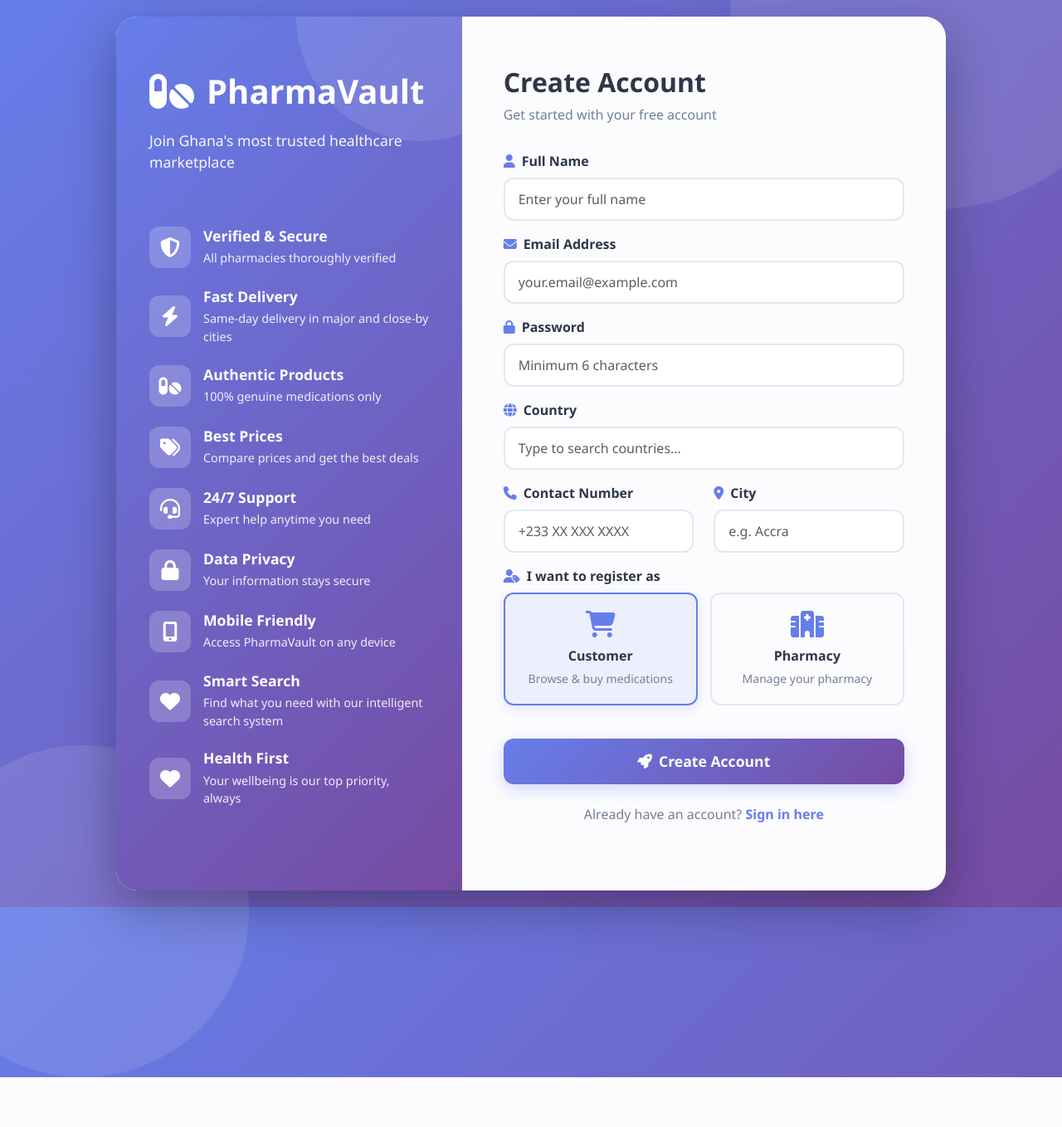
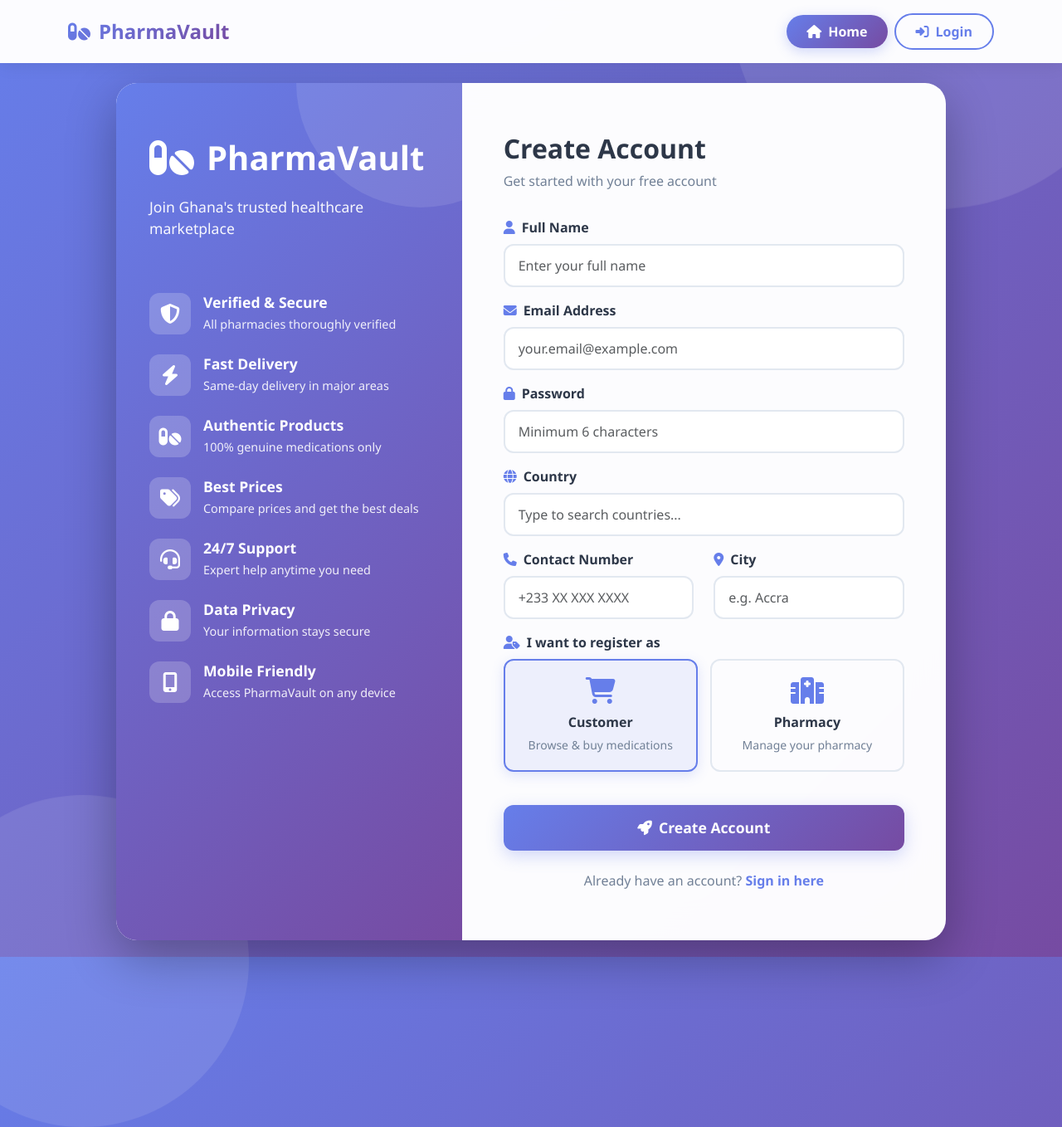
Before and after one commit to Rose-Alice18/E-commerce_lab, a PHP site: page /login/register.php in a window 1280 px wide; the page is wider, and only the part inside the window is pictured. Shown: that part at 83% size. Before the commit the page ends 1298 px from the top of that part, so only its background shows below. Run offline with PHP 8.4, Linux system fonts and the light colour scheme; some libraries are stand-ins or nearby versions.

Commit message:
register refined

```diff
--- a/login/register.php
+++ b/login/register.php
@@ -26,9 +26,83 @@
             display: flex;
             align-items: center;
             justify-content: center;
-            padding: 20px;
+            padding: 100px 20px 20px 20px;
             position: relative;
             overflow-x: hidden;
+        }
+
+        /* Modern Navbar */
+        .modern-navbar {
+            background: rgba(255, 255, 255, 0.98);
+            backdrop-filter: blur(10px);
+            box-shadow: 0 2px 20px rgba(0, 0, 0, 0.08);
+            padding: 1rem 0;
+            position: fixed;
+            top: 0;
+            left: 0;
+            right: 0;
+            z-index: 1001;
+            transition: all 0.3s ease;
+        }
+
+        .navbar-brand-custom {
+            font-weight: 800;
+            font-size: 1.5rem;
+            background: var(--primary-gradient);
+            -webkit-background-clip: text;
+            -webkit-text-fill-color: transparent;
+            background-clip: text;
+            text-decoration: none;
+            display: flex;
+            align-items: center;
+            gap: 10px;
+        }
+
+        .navbar-brand-custom:hover {
+            opacity: 0.8;
+        }
+
+        .btn-home {
+            background: var(--primary-gradient);
+            border: none;
+            color: white;
+            padding: 0.5rem 1.5rem;
+            border-radius: 50px;
+            font-weight: 600;
+            transition: all 0.3s ease;
+            box-shadow: 0 4px 15px rgba(102, 126, 234, 0.3);
+            text-decoration: none;
+            display: inline-flex;
+            align-items: center;
+            gap: 8px;
+        }
+
+        .btn-home:hover {
+            transform: translateY(-2px);
+            box-shadow: 0 6px 20px rgba(102, 126, 234, 0.4);
+            color: white;
+        }
+
+        .btn-login-nav {
+            border: 2px solid #667eea;
+            color: #667eea;
+            padding: 0.5rem 1.5rem;
+            border-radius: 50px;
+            font-weight: 600;
+            background: transparent;
+            transition: all 0.3s ease;
+            text-decoration: none;
+            display: inline-flex;
+            align-items: center;
+            gap: 8px;
+        }
+
+        .btn-login-nav:hover {
+            background: var(--primary-gradient);
+            color: white;
+            transform: translateY(-2px);
+            box-shadow: 0 6px 20px rgba(102, 126, 234, 0.4);
+            border-color: transparent;
         }
 
         body::before {
@@ -183,8 +257,6 @@
         .feature-item:nth-child(4) { animation-delay: 0.5s; }
         .feature-item:nth-child(5) { animation-delay: 0.6s; }
         .feature-item:nth-child(6) { animation-delay: 0.7s; }
-        .feature-item:nth-child(7) { animation-delay: 0.8s; }
-        .feature-item:nth-child(8) { animation-delay: 0.9s; }
 
         .feature-icon {
             width: 50px;
@@ -466,7 +538,20 @@
 
         @media (max-width: 768px) {
             body {
-                padding: 10px;
+                padding: 80px 10px 10px 10px;
+            }
+
+            .modern-navbar {
+                padding: 0.75rem 0;
+            }
+
+            .navbar-brand-custom {
+                font-size: 1.2rem;
+            }
+
+            .btn-home, .btn-login-nav {
+                padding: 0.4rem 1rem;
+                font-size: 0.9rem;
             }
 
             .register-left {
@@ -484,6 +569,29 @@
     </style>
 </head>
 <body>
+    <!-- Modern Navigation -->
+    <nav class="modern-navbar">
+        <div class="container">
+            <div class="d-flex justify-content-between align-items-center">
+                <a href="../index.php" class="navbar-brand-custom">
+                    <i class="fas fa-pills"></i>
+                    <span>PharmaVault</span>
+                </a>
+
+                <div class="d-flex gap-2 align-items-center">
+                    <a href="../index.php" class="btn-home">
+                        <i class="fas fa-home"></i>
+                        Home
+                    </a>
+                    <a href="login.php" class="btn-login-nav">
+                        <i class="fas fa-sign-in-alt"></i>
+                        Login
+                    </a>
+                </div>
+            </div>
+        </div>
+    </nav>
+
     <div class="register-container">
         <div class="register-card">
             <div class="row g-0">
@@ -495,7 +603,7 @@
                                 <i class="fas fa-pills"></i>
                                 <span>PharmaVault</span>
                             </div>
-                            <p style="font-size: 1.1rem; opacity: 0.95;">Join Ghana's most trusted healthcare marketplace</p>
+                            <p style="font-size: 1.1rem; opacity: 0.95;">Join Ghana's trusted healthcare marketplace</p>
                         </div>
 
                         <ul class="feature-list">
@@ -514,7 +622,7 @@
                                 </div>
                                 <div class="feature-text">
                                     <h5>Fast Delivery</h5>
-                                    <p>Same-day delivery in major and close-by cities</p>
+                                    <p>Same-day delivery in major areas</p>
                                 </div>
                             </li>
                             <li class="feature-item">
@@ -562,7 +670,7 @@
                                     <p>Access PharmaVault on any device</p>
                                 </div>
                             </li>
-                            <li class="feature-item">
+                            <!--li class="feature-item">
                                 <div class="feature-icon">
                                     <i class="fas fa-heart"></i>
                                 </div>
@@ -579,7 +687,7 @@
                                     <h5>Health First</h5>
                                     <p>Your wellbeing is our top priority, always</p>
                                 </div>
-                            </li>
+                            </li-->
                         </ul>
                     </div>
                 </div>
@@ -698,7 +806,7 @@
         </div>
     </div>
 
-    <!-- Scripts -->
+    <!-- Scripts - MVC Approach: All logic in register.js -->
     <script src="https://cdn.jsdelivr.net/npm/bootstrap@5.3.0/dist/js/bootstrap.bundle.min.js"></script>
     <script src="https://code.jquery.com/jquery-3.6.0.min.js"></script>
     <script src="https://cdn.jsdelivr.net/npm/sweetalert2@11"></script>
```
Also changed, not shown: js/register.js (+49 -5 lines).
